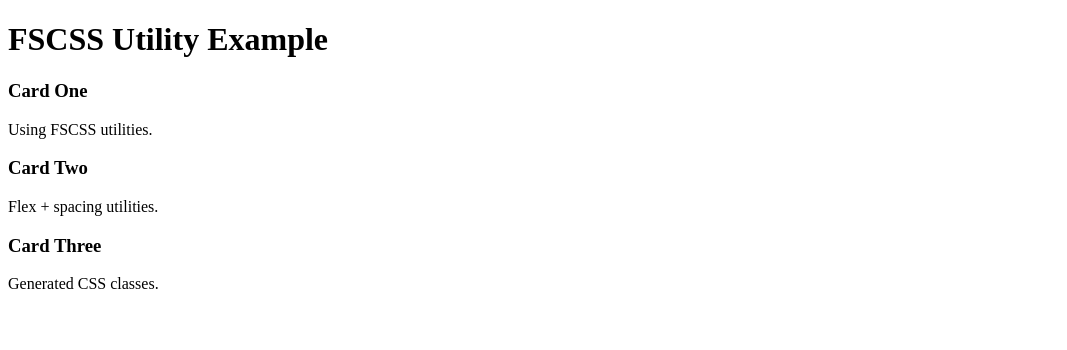
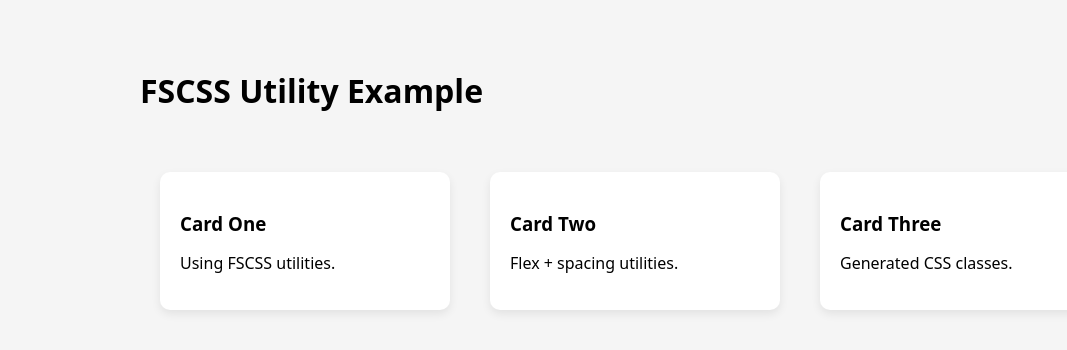
Before and after one commit to fscss-ttr/clipfscss, a website: page index.html in a window 1280 px wide. Shown: the whole page, without its empty margins (0-1067 px from the left). Drawn offline with Linux system fonts and the light colour scheme; files that its build step writes are made by us from their sources; the site is published under a folder, as on GitHub Pages, so addresses that start at the root find nothing.

Commit message:
Fix stylesheet link syntax in index.html

```diff
--- a/index.html
+++ b/index.html
@@ -7,8 +7,8 @@
 
 <title>FSCSS Example</title>
 
-<link rel="stylesheet" href="/public/assets/styles/f.css">
-<link rel="stylesheet" href="/public/style.css">
+<link rel="stylesheet" href="public/assets/styles/f.css">
+<link rel="stylesheet" href="public/style.css">
 
 </head>
 
```
